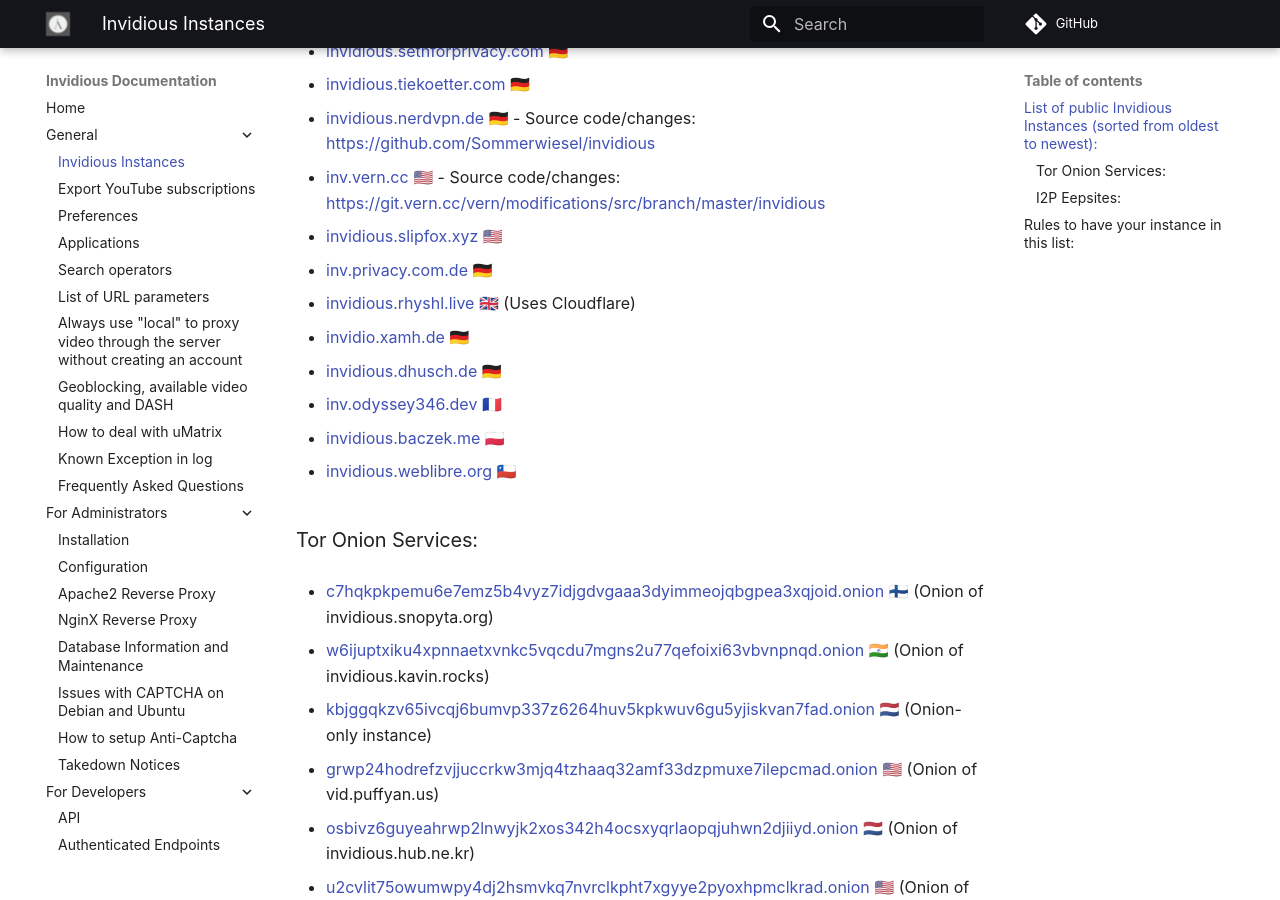
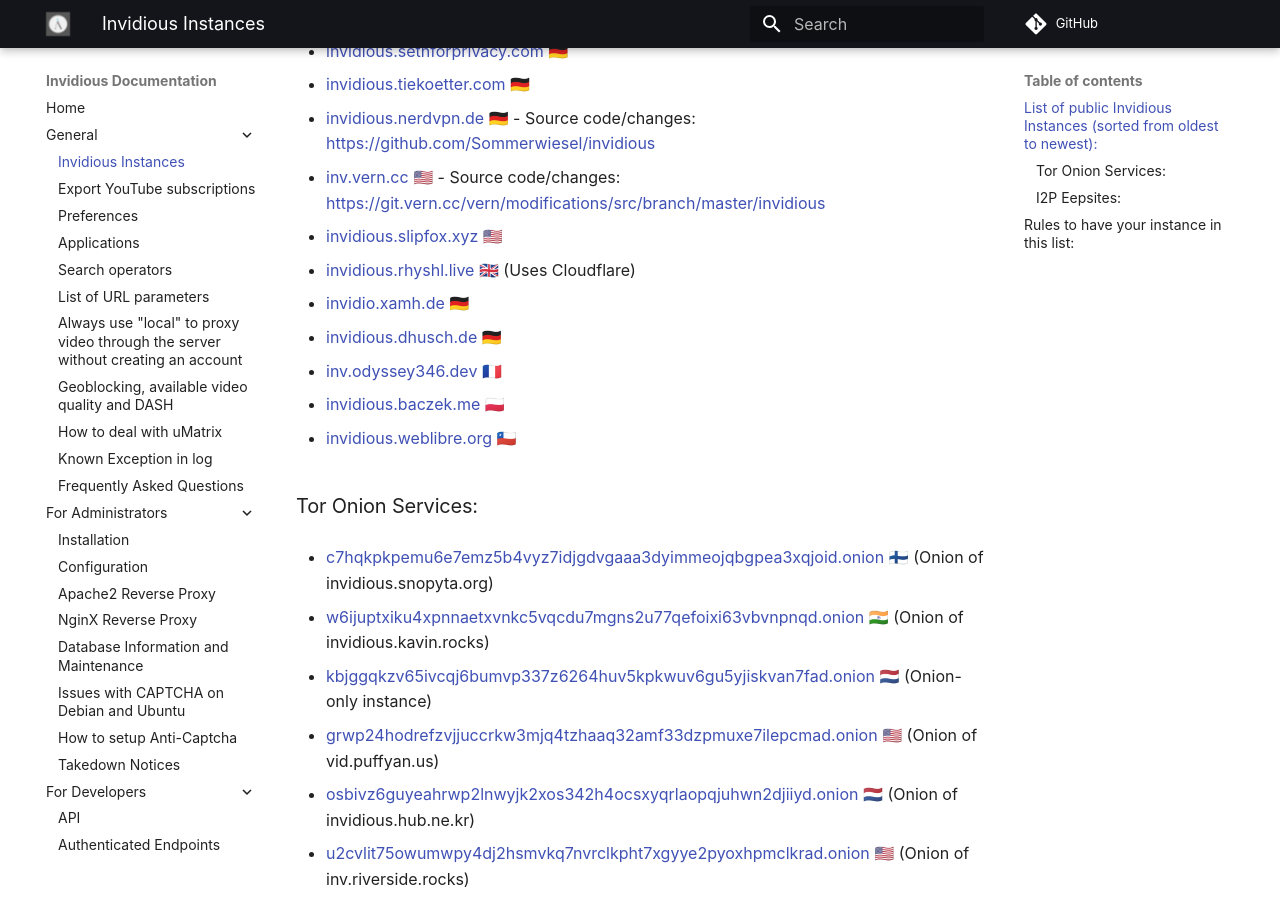
Before and after one commit to iv-org/documentation, an MkDocs documentation site: the page built from docs/instances.md, in a window 1280 px wide and 900 px high, scrolled down 834 px. Built offline with MkDocs 1.6.1 and Material for MkDocs 9.7.7, drawn with Linux system fonts in a browser that asks for light colours; comment, search, counter and statistics services are not loaded.

Commit message:
Remove down instance

```diff
--- a/docs/instances.md
+++ b/docs/instances.md
@@ -39,8 +39,6 @@
 * [inv.vern.cc](https://inv.vern.cc) 🇺🇸 - Source code/changes: https://git.vern.cc/vern/modifications/src/branch/master/invidious
 
 * [invidious.slipfox.xyz](https://invidious.slipfox.xyz) 🇺🇸
-
-* [inv.privacy.com.de](https://inv.privacy.com.de) 🇩🇪
 
 * [invidious.rhyshl.live](https://invidious.rhyshl.live) 🇬🇧 (Uses Cloudflare)
 
```
